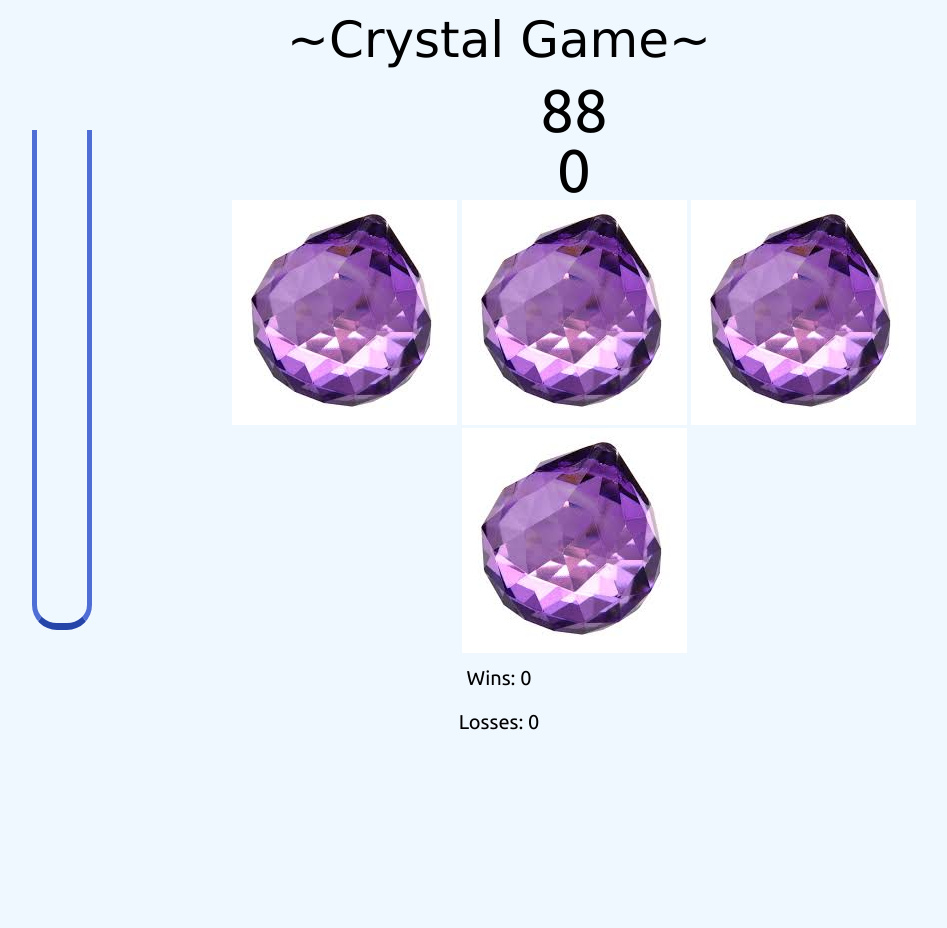
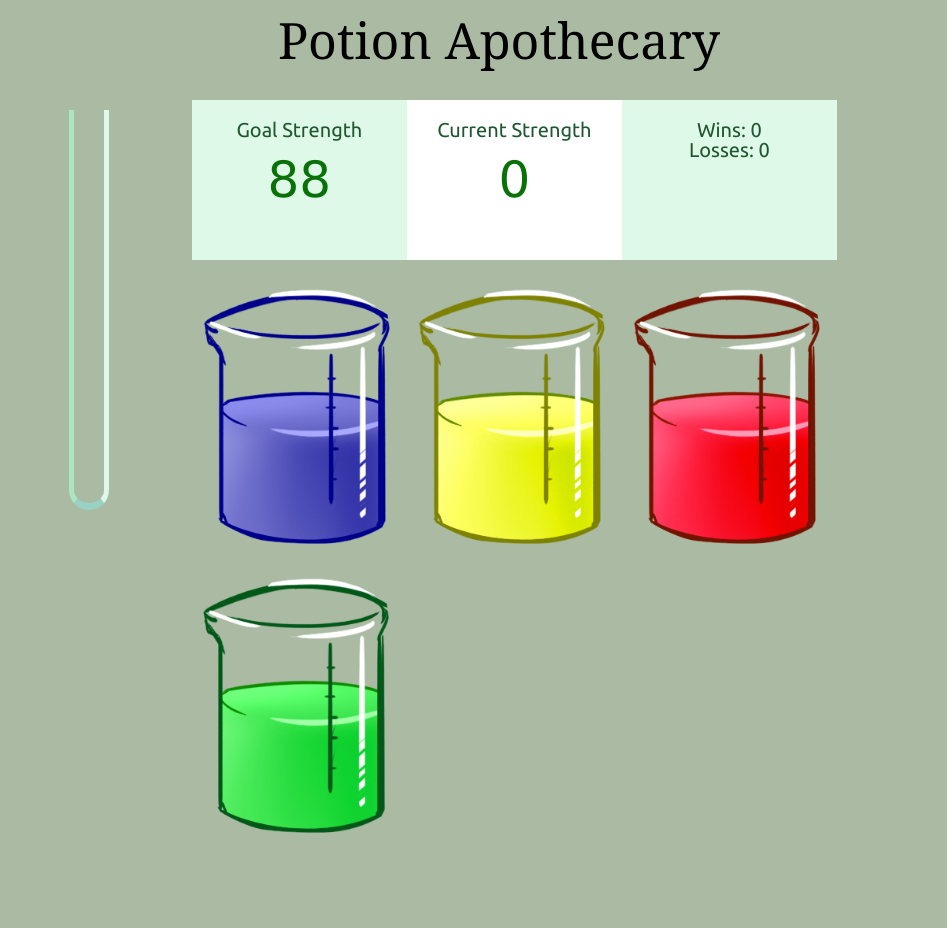
Before and after one commit to Ayemae/crystal-game, a plain HTML site: page index.html in a window 1280 px wide. Shown: the whole page, without its empty margins (141-1088 px from the left). Before the commit the page ends 800 px from the top, so only its background shows below. Drawn offline with nearby package versions, Linux system fonts and the light colour scheme; a web font is replaced by a local one.

Commit message:
More stuff

```diff
--- a/assets/css/style.css
+++ b/assets/css/style.css
@@ -6,18 +6,19 @@
 
 body {
     font-size: 20px;
-    font-family: 'Ubuntu', Helvetica, Arial, sans-serif;
-    background-color: aliceblue;
+    font-family: 'Ubuntu', 'Futura', Helvetica, Arial, sans-serif;
+    background-color: #aabaa3;
     text-align: center;
 }
 
-h1, h2, h3 {
-    font-family: 'Metamorphous', 'Lucida Grande', Georgia, Times, serif;
+h1 {
+    font-family: 'Metamorphous', Georgia, Times, serif;
+    font-size: 2.5em;
+    padding: 15px;
 }
 
-h1 {
-    font-size: 2.5em;
-    padding: 15px;
+h3 {
+    font-size: 1em;
 }
 
 p {
@@ -30,9 +31,17 @@ button {
     font-family: 'Ubuntu', Helvetica, Arial, sans-serif;
     padding: .2em .5em;
     border-radius: 6px;
-    background-color: #d8caf7;
+    background-color: #98d2c4;
     outline: none;
     cursor: pointer;
+}
+
+img {
+    max-width: 100%;
+}
+
+header {
+    height: 100px;
 }
 
 .container {
@@ -41,19 +50,41 @@ button {
 }
 
 .main-content {
-    /* float: left; */
-    width: auto;
+    float: left;
+    width: 70%;
+    display: grid;
+    grid-template-columns: 30% 30% 30%;
+    justify-items: center;
+    align-items: center;
+}
+
+.goal-no-container,
+.score-container,
+.stats-container {
+    color: #205733;
+    background-color: #def9e7;
+    padding: 20px;
+    margin-bottom: 20px;
+    height: 160px;
+    width: 100%;
+}
+
+.score-container {
+    background-color: #fff;
 }
 
 #goal-no,
 #score {
-    font-size: 3em;
+    color: #087108;
+    font-family: 'Metamorphous', 'Lucida Grande', Georgia, Times, serif;
+    font-size: 2.5em;
+     margin: 15px auto 10px;
 }
 
 .left-side-content {
     float: left;
-    width: 150px;
-    padding: 50px 10px 10px;
+    width: 20%;
+    padding: 10px;
     text-align: center;
     display: flex;
     justify-content: flex-end;
@@ -61,10 +92,10 @@ button {
 }
 
 #meter {
-    width: 60px;
-    height: 500px;
+    width: 40px;
+    height: 400px;
     background: transparent;
-    border-color: #2645a9 #4f6ed5;
+    border-color: #98d2c4 #def9e7 #98d2c4 #ace6c0;
     border-style: solid;
     border-width: 0 5px 7px;
     border-radius: 0 0 25px 25px;
@@ -79,15 +110,17 @@ button {
 
 #meter-filled {
     height: 0%;
+    width:100%;
     position: relative;
     bottom: 0;
     z-index: -1;
-    border-radius: 0 0 15px 15px;
-    background: #6b60ff; /* Old browsers */
-    background: -moz-linear-gradient(top, #6b60ff 0%, #b5afff 100%); /* FF3.6-15 */
-    background: -webkit-linear-gradient(top, #6b60ff 0%,#b5afff 100%); /* Chrome10-25,Safari5.1-6 */
-    background: linear-gradient(to bottom, #6b60ff 0%,#b5afff 100%); /* W3C, IE10+, FF16+, Chrome26+, Opera12+, Safari7+ */
-    filter: progid:DXImageTransform.Microsoft.gradient( startColorstr='#6b60ff', endColorstr='#b5afff',GradientType=0 ); /* IE6-9 */
+    border-radius: 0 0 10px 10px;
+    background: #009634; /* Old browsers */
+background: -moz-linear-gradient(top, #009634 0%, #b7ffbf 50%, #d4ff8c 100%); /* FF3.6-15 */
+background: -webkit-linear-gradient(top, #009634 0%,#b7ffbf 50%,#d4ff8c 100%); /* Chrome10-25,Safari5.1-6 */
+background: linear-gradient(to bottom, #009634 0%,#b7ffbf 50%,#d4ff8c 100%); /* W3C, IE10+, FF16+, Chrome26+, Opera12+, Safari7+ */
+filter: progid:DXImageTransform.Microsoft.gradient( startColorstr='#009634', endColorstr='#d4ff8c',GradientType=0 ); /* IE6-9 */
+
 }
 
 #meter-filled:after {
@@ -96,6 +129,12 @@ button {
     display: block;
     height: 0;
     clear: both;
+ }
+
+
+
+ .clear {
+     clear:both;
  }
 
 
@@ -113,15 +152,18 @@ button {
     text-align: center;
     border-radius: 8px;
     padding: 12px 10px 20px;
-    position: fixed;
-    top: 25%;
-    transform: translateY(-50%);
-    transform: translateX(-50%);
+    position: relative;
+    bottom: 300px;
+    /* transform: translateY(-150%);
+    transform: translateX(-150%); */
     z-index: 100;
+    display: flex;
+    justify-content: center;
+    align-items: center;
     margin: auto;
-    -webkit-box-shadow: 0px 5px 15px 6px rgba(110,62,150,0.4);
-    -moz-box-shadow: 0px 5px 15px 6px rgba(110,62,150,0.4);
-    box-shadow: 0px 5px 15px 6px rgba(110,62,150,0.4);
+    -webkit-box-shadow: 0px 5px 15px 6px rgba(24, 118, 77, 0.4);
+    -moz-box-shadow: 0px 5px 15px 6px rgba(24, 118, 77, 0.4);
+    box-shadow: 0px 5px 15px 6px rgba(24, 118, 77, 0.4);
 }
 
 /* Toggle this class when clicking on the popup container (hide and show the popup) */
--- a/assets/javascript/game.js
+++ b/assets/javascript/game.js
@@ -25,20 +25,19 @@ $(document).ready(function () {
 
     //Game + Functions
 
-    // function returnUniqueToucheVals() {
-    //     function randomizeValues() {
-    //         for (var i = 0; i < touchValues.length; i++) {
-    //             touchValues[i] = Math.floor(Math.random() * 12 + 1);
-    //         };
-    //     } // end randomizeValues
-    //     function isOdd(num) { return num % 2; };
-    //     for (var i = 0; i < touchValues.length; i++) {
-    //         if (touchValues.indexOf(isOdd(touchValues[i]))) {
-    //             return touchValues;
-    //         }
-    //         else {
-    //             randomizeValues();
-    //         }
+    // function getTouchVal() {
+    //         return Math.floor(Math.random() * 12 + 1);
+    // } // end getUniqueVals
+
+
+
+    // function isOdd(num) { return num % 2; };
+    // for (var i = 0; i < touchValues.length; i++) {
+    //     if (touchValues.indexOf(isOdd(touchValues[i]))) {
+    //         return touchValues;
+    //     }
+    //     else {
+    //         randomizeValues();
     //     }
     // }
     // PseudeCode Amibitions for Touch Values:
@@ -58,6 +57,7 @@ $(document).ready(function () {
         playerScore = 0;
         meterFilled = 0;
         isGameOver = false;
+        $("#meter-filled").animate({ height: meterFilled + "%" });
         updateStats();
         console.log(touchValues);
     };
@@ -106,7 +106,7 @@ $(document).ready(function () {
             playerScore = playerScore + touchValues[0];
             checkForGameOver();
             fillMeter(playerScore, goalNumber);
-            $("#meter-filled").animate({height: meterFilled + "%"});
+            $("#meter-filled").animate({ height: meterFilled + "%" });
             updateStats();
         }
     });
@@ -116,7 +116,7 @@ $(document).ready(function () {
             playerScore = playerScore + touchValues[1];
             checkForGameOver();
             fillMeter(playerScore, goalNumber);
-            $("#meter-filled").animate({height: meterFilled + "%"});
+            $("#meter-filled").animate({ height: meterFilled + "%" });
             updateStats();
         }
     });
@@ -126,7 +126,7 @@ $(document).ready(function () {
             playerScore = playerScore + touchValues[2];
             checkForGameOver();
             fillMeter(playerScore, goalNumber);
-            $("#meter-filled").animate({height: meterFilled + "%"});
+            $("#meter-filled").animate({ height: meterFilled + "%" });
             updateStats();
         }
     });
@@ -136,7 +136,7 @@ $(document).ready(function () {
             playerScore = playerScore + touchValues[3];
             checkForGameOver();
             fillMeter(playerScore, goalNumber);
-            $("#meter-filled").animate({height: meterFilled + "%"});
+            $("#meter-filled").animate({ height: meterFilled + "%" });
             updateStats();
         }
     }); // end Touch buttons
@@ -149,8 +149,8 @@ $(document).ready(function () {
 
     $("#outcome-msg").html(message);
 
-    $("#wins").html("<p>Wins: " + winCount + "</p>");
-    $("#losses").html("<p>Losses: " + lossCount + "</p>");
+    $("#wins").html("Wins: " + winCount);
+    $("#losses").html("Losses: " + lossCount);
 
 
     $("#reset").on("click", function () {
--- a/index.html
+++ b/index.html
@@ -7,17 +7,20 @@
     <meta http-equiv="X-UA-Compatible" content="ie=edge">
     <link rel="stylesheet" type="text/css" href="assets/css/reset.css" />
     <link rel="stylesheet" type="text/css" href="assets/css/style.css" />
-    <title>Crystal Game</title>
+    <title>Potion Apothecary</title>
 </head>
 
 <body>
 
     <div class="container">
 
-        <h1>~Crystal Game~</h1>
+
+        <header>
+            <h1>Potion Apothecary</h1>
+        </header>
+
 
         <div class="left-side-content">
-
             <div id="meter">
                 <div id="meter-filled"></div>
             </div>
@@ -30,19 +33,31 @@
 
         <div class="main-content">
 
-            <div id="goal-no">???</div>
-            <div id="score">###</div>
 
 
-            <div class="touch-box">
-                <img id="touch-0" src="assets/images/ph.jpg" />
-                <img id="touch-1" src="assets/images/ph.jpg" />
-                <img id="touch-2" src="assets/images/ph.jpg" />
-                <img id="touch-3" src="assets/images/ph.jpg" />
+
+
+            <div class="goal-no-container">
+                <h3>Goal Strength</h3>
+                <div id="goal-no">???</div>
             </div>
 
-            <div id="wins">Wins: 0</div>
-            <div id="losses">Losses: 0</div>
+            <div class="score-container">
+                <h3>Current Strength</h3>
+                <div id="score">###</div>
+            </div>
+
+
+            <div class="stats-container">
+                <div id="wins"><p>Wins: 0</p></div>
+                <div id="losses"><p>Losses: 0</p></div>
+            </div>
+
+                <img id="touch-0" value="0" src="assets/images/beaker_blue.png" />
+                <img id="touch-1" value="1" src="assets/images/beaker_yellow.png" />
+                <img id="touch-2" value="3" src="assets/images/beaker_red.png" />
+                <img id="touch-3" value="4" src="assets/images/beaker_green.png" />
+
         </div>
         <!-- end main content -->
 
```
Also changed, not shown: assets/images/beaker_blue.png (added), assets/images/beaker_green.png (added), assets/images/beaker_red.png (added), assets/images/beaker_yellow.png (added).
